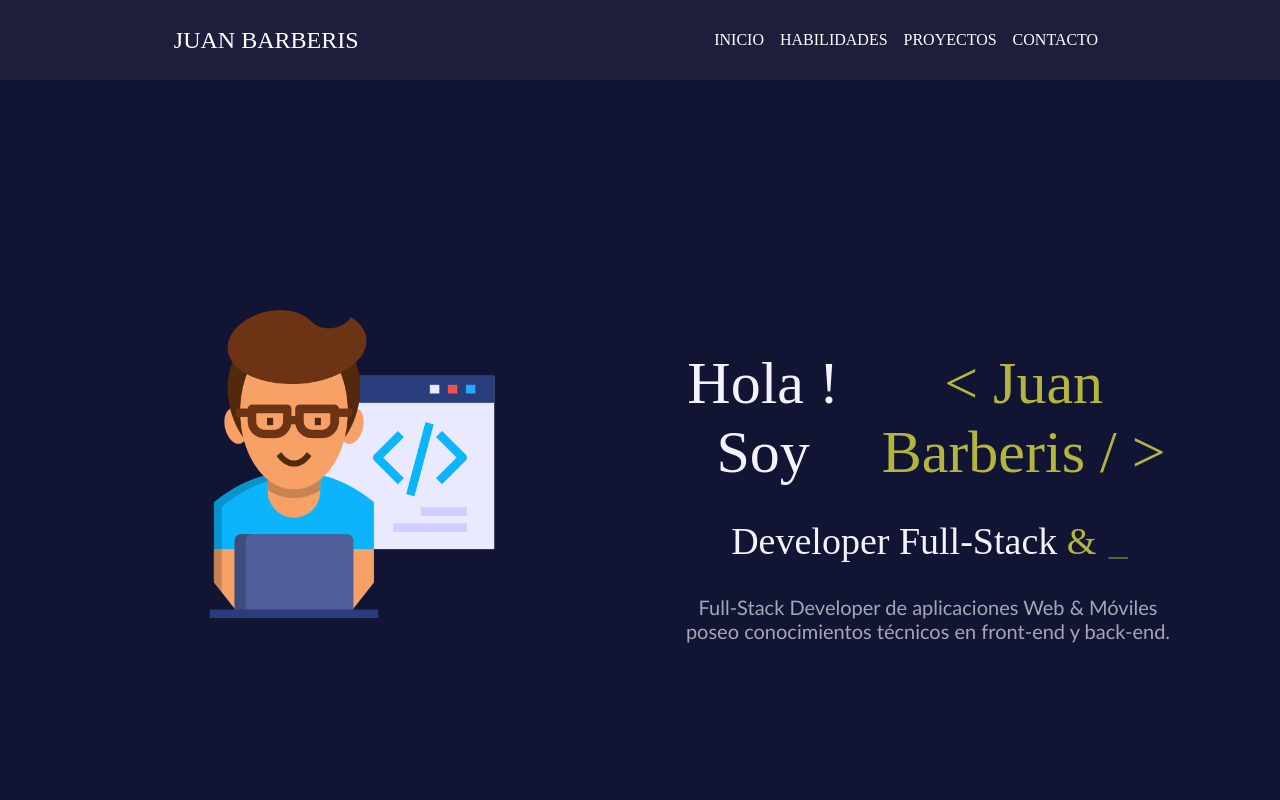
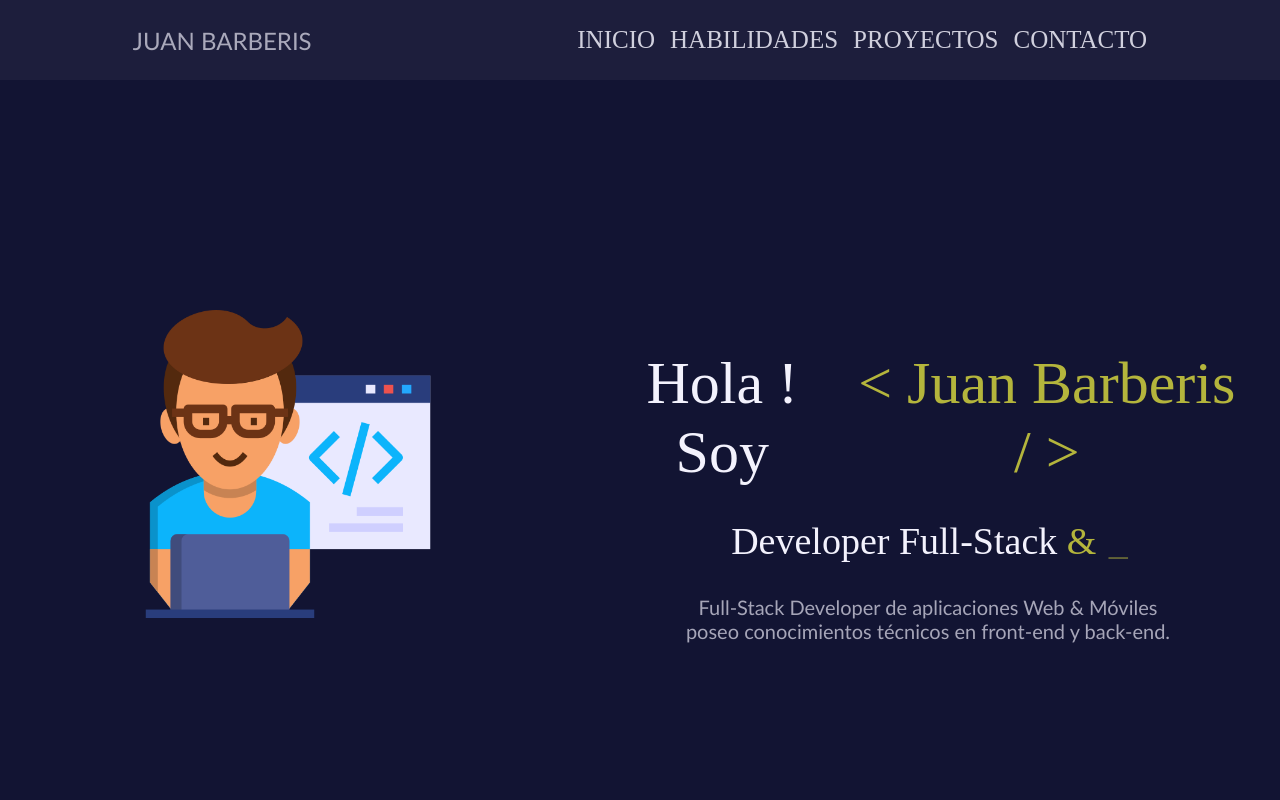
Before and after one commit to JuanBarberis/portfolio, a React (Create React App) app: page / in a window 1280 px wide. Shown: the top 800 px of the page. Built offline with nearby package versions, Linux system fonts and the light colour scheme; a web font is replaced by a local one.

Commit message:
inicie responsive

```diff
--- a/src/App.jsx
+++ b/src/App.jsx
@@ -1,15 +1,12 @@
 import './App.css';
+import { RouterProvider } from 'react-router-dom';
+import { router } from './pages';
 
-import Header from './components/Header/Header';
-import Footer from './components/Footer/Footer';
-import MainLayout from './layaouts/MainLayout/MainLayout';
 
 function App() {
   return (
     <>
-      <Header />
-      <MainLayout />
-      <Footer />
+        <RouterProvider router={router} />
     </>
   );
 }
--- a/src/components/Header/Header.jsx
+++ b/src/components/Header/Header.jsx
@@ -2,6 +2,7 @@ import React, { useState } from 'react';
 import { FiMenu } from "react-icons/fi";
 import './header.css'
 import MenuHamb from '../MenuHamburguesa/MenuHamb';
+import { NavLink } from 'react-router-dom';
 
 
 export default function Header() {
@@ -13,14 +14,14 @@ export default function Header() {
     return (
         <div className='nav-header'>
             <h2 className='nav-title'>JUAN BARBERIS </h2>
-           <FiMenu onClick={handleRender} className='menuhamburguesa'/>
+            <FiMenu onClick={handleRender} className='menuhamburguesa' />
             {render ? <MenuHamb handleRender={handleRender} /> : ""}
 
             <div className='nav-link'>
-                <a className='link'href='#inicio' >Inicio</a>
-                <a className='link'href='#habilidades' >Habilidades</a>
-                <a className='link'href='#proyectos' >Proyectos</a>
-                <a className='link'href='#contacto' >Contacto</a>
+                <NavLink to={'/home'} className='link' >Inicio</NavLink>
+                <NavLink to={'/skills'} className='link'  >Habilidades</NavLink>
+                <NavLink to={'/proyects'} className='link'  >Proyectos</NavLink>
+                <NavLink to={'/contact'} className='link'  >Contacto</NavLink>
             </div>
         </div>
     )
--- a/src/components/Header/header.css
+++ b/src/components/Header/header.css
@@ -7,29 +7,35 @@
     background-color: #34344e5a;
     position: fixed;
 }
+.nav-link{
+    display: flex;
+    gap: 15px;
 
+}
 .link{
-    color: white;
+    color: rgba(243, 242, 253, 0.842);
+    font-size: 25px;
+    font-weight: 200;
     text-decoration: none;
     text-align: center;
     text-transform: uppercase;
-    padding: 8px;
 }
-.nav-header .nav-link .link:active,:focus{
-    color: #fdb82f;
-    border-bottom:1px solid #fdb82f;
-    padding: 8px;
+.nav-header .nav-link .link:focus{
+    color: rgba(238, 238, 63, 0.74);
+    border-bottom:1px solid rgba(238, 238, 63, 0.74);
+
 }
 .nav-header .nav-link .link:hover{
-    color: #fdb82f;
+    color: rgba(238, 238, 63, 0.74);
 }
 
 .nav-title {
-    color: white;
+    color:  rgba(243, 242, 253, 0.658);
+    font-family: 'Gill Sans MT';
     font-weight: 400;
 }
 .menuhamburguesa{
-    color:white;
+    color: rgba(243, 242, 253, 0.658);
     width: 20px;
     height: 20px;
 }
--- a/src/components/MenuHamburguesa/MenuHamb.jsx
+++ b/src/components/MenuHamburguesa/MenuHamb.jsx
@@ -1,6 +1,7 @@
 import React from 'react'
 import './menuhamb.css'
 import { CgClose } from "react-icons/cg";
+import { NavLink } from 'react-router-dom';
 
 export default function MenuHamb({ handleRender }) {
 
@@ -9,10 +10,10 @@ export default function MenuHamb({ handleRender }) {
             <nav className='nav-container'>
                 <CgClose onClick={handleRender} className='close-menu' />
                 <div className='profile'>
-                    <a className='link' href='#inicio' >Inicio</a>
-                    <a className='link' href='#habilidades' >Habilidades</a>
-                    <a className='link' href='#proyectos' >Proyectos</a>
-                    <a className='link' href='#contacto' >Contacto</a>
+                    <NavLink to={'/home'} className='link' >Inicio</NavLink>
+                    <NavLink to={'/skills'} className='link'  >Habilidades</NavLink>
+                    <NavLink to={'/proyects'} className='link'  >Proyectos</NavLink>
+                    <NavLink to={'/contact'} className='link'  >Contacto</NavLink>
                 </div>
             </nav >
         </>
--- a/src/components/MenuHamburguesa/menuhamb.css
+++ b/src/components/MenuHamburguesa/menuhamb.css
@@ -4,8 +4,8 @@
     background: #3a415a;
     margin-right: 5px;
     border-radius: 8px;
-    height: 50vh;
-    width: 50%;
+    height: 40vh;
+
     position: absolute;
     right: 0;
     top: 0;
@@ -24,18 +24,14 @@
 }
 
 .profile {
+
     display: flex;
     flex-direction: column;
     padding: 1.4rem;
-    gap: 8px;
+    gap: 15px;
     margin-top: 20%;
 }
 
-.nav-container .profile .link:active,:focus{
-    color: #fdb82f;
-    border-bottom:1px solid #fdb82f;
-    padding: 8px;
+.nav-container .profile .link:hover{
+    color: rgba(238, 238, 63, 0.74);
 }
-.nav-container .profile .link:hover{
-    color: #fdb82f;
-}
--- a/src/index.js
+++ b/src/index.js
@@ -2,11 +2,10 @@ import React from 'react';
 import ReactDOM from 'react-dom/client';
 import './index.css';
 import App from './App';
-import { BrowserRouter } from "react-router-dom";
 
 const root = ReactDOM.createRoot(document.getElementById('root'));
 root.render(
-  <BrowserRouter>
+  <React.StrictMode>
     <App />
-  </BrowserRouter>
+  </React.StrictMode>
 );
--- a/src/layaouts/IndexLayout/IndexLayout.jsx
+++ b/src/layaouts/IndexLayout/IndexLayout.jsx
@@ -1,13 +1,14 @@
 import React from 'react'
 import Header from '../../components/Header/Header'
 import { Outlet } from 'react-router-dom'
+import Footer from '../../components/Footer/Footer'
 
 export default function IndexLayout() {
   return (
    <>
    <Header/>
    <Outlet/>
-
+   <Footer/>
    </>
   )
 }
--- a/src/layaouts/MainLayout/MainLayout.jsx
+++ b/src/layaouts/MainLayout/MainLayout.jsx
@@ -1,18 +1,29 @@
 import React from 'react'
+import './mainlayaout.css'
+import Header from '../../components/Header/Header'
+import { Outlet } from 'react-router-dom'
+import Footer from '../../components/Footer/Footer'
 import Home from '../../pages/Home/Home'
 import Skills from '../../pages/Skills/Skills'
+import Proyects from '../../pages/Proyects/Proyects'
 import Contact from '../../pages/Contact/Contact'
-import './mainlayaout.css'
-import Proyects from '../../pages/Proyects/Proyects'
 
 function MainLayout() {
   return (
-    <div className='mainlayout'>
-      <Home />
+    <>
+      <Header/>
+      <Home  />
       <Skills />
       <Proyects />
       <Contact />
-    </div>
+      <Footer/>
+    </>
+    // <div className='mainlayout'>
+    //
+    //   <Skills />
+    //   <Proyects />
+    //   <Contact />
+    // </div>
   )
 }
 
--- a/src/pages/Home/Home.jsx
+++ b/src/pages/Home/Home.jsx
@@ -21,7 +21,7 @@ function Home() {
                         <span
                             style={{ color: 'rgba(238, 238, 63, 0.74)' }}>
                             <Typewriter
-                                words={['de aplicaciones web', '& aplicaciones móviles']}
+                                words={['de aplicaciones web', '& móviles']}
                                 loop={0}
                                 cursor
                                 cursorStyle='_'
--- a/src/pages/Home/home.css
+++ b/src/pages/Home/home.css
@@ -25,7 +25,7 @@
 }
 
 .div-portada {
-    width: 40%;
+    width: 50%;
     display: flex;
     flex-direction: column;
     align-items: center;
@@ -65,3 +65,18 @@
     font-weight: lighter;
     font-size: 20px;
 }
+
+@media only screen and (max-width: 1160px) {
+    .home-title{
+        flex-direction: column;
+    }
+
+}
+@media only screen and (max-width: 940px) {
+    .div-home{
+        flex-direction: column;
+    }
+    .div-portada{
+        width: 70%;
+    }
+}
```
Also changed, not shown: src/pages/index.js (+31 -0 lines).
